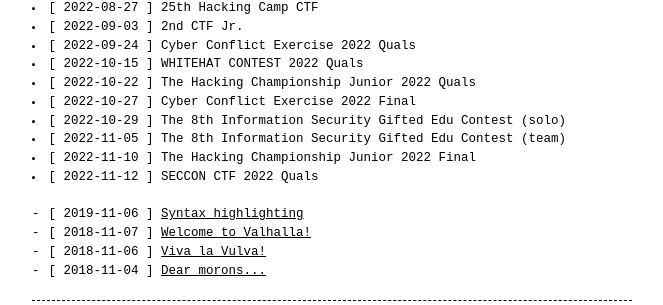
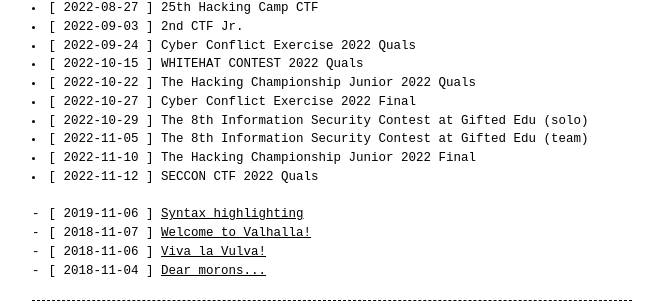
Before and after one commit to hackintoanetwork/hackintoanetwork.github.io, a Jekyll site: the page built from index.md, in a window 1280 px wide. Shown: the part 399-704 px from the top of the page, without its empty margins (308-971 px from the left). Built offline with Jekyll 4.4.1, drawn with Linux system fonts in a browser that asks for light colours.

```diff
--- a/index.md
+++ b/index.md
@@ -28,7 +28,7 @@ Web Hacker & CTF Player.
 <li>[ 2022-10-15 ] WHITEHAT CONTEST 2022 Quals</li>
 <li>[ 2022-10-22 ] The Hacking Championship Junior 2022 Quals</li>
 <li>[ 2022-10-27 ] Cyber Conflict Exercise 2022 Final</li>
-<li>[ 2022-10-29 ] The 8th Information Security Gifted Edu Contest (solo)</li>
-<li>[ 2022-11-05 ] The 8th Information Security Gifted Edu Contest (team)</li>
+<li>[ 2022-10-29 ] The 8th Information Security Contest at Gifted Edu (solo)</li>
+<li>[ 2022-11-05 ] The 8th Information Security Contest at Gifted Edu (team)</li>
 <li>[ 2022-11-10 ] The Hacking Championship Junior 2022 Final</li>
 <li>[ 2022-11-12 ] SECCON CTF 2022 Quals</li>
```
